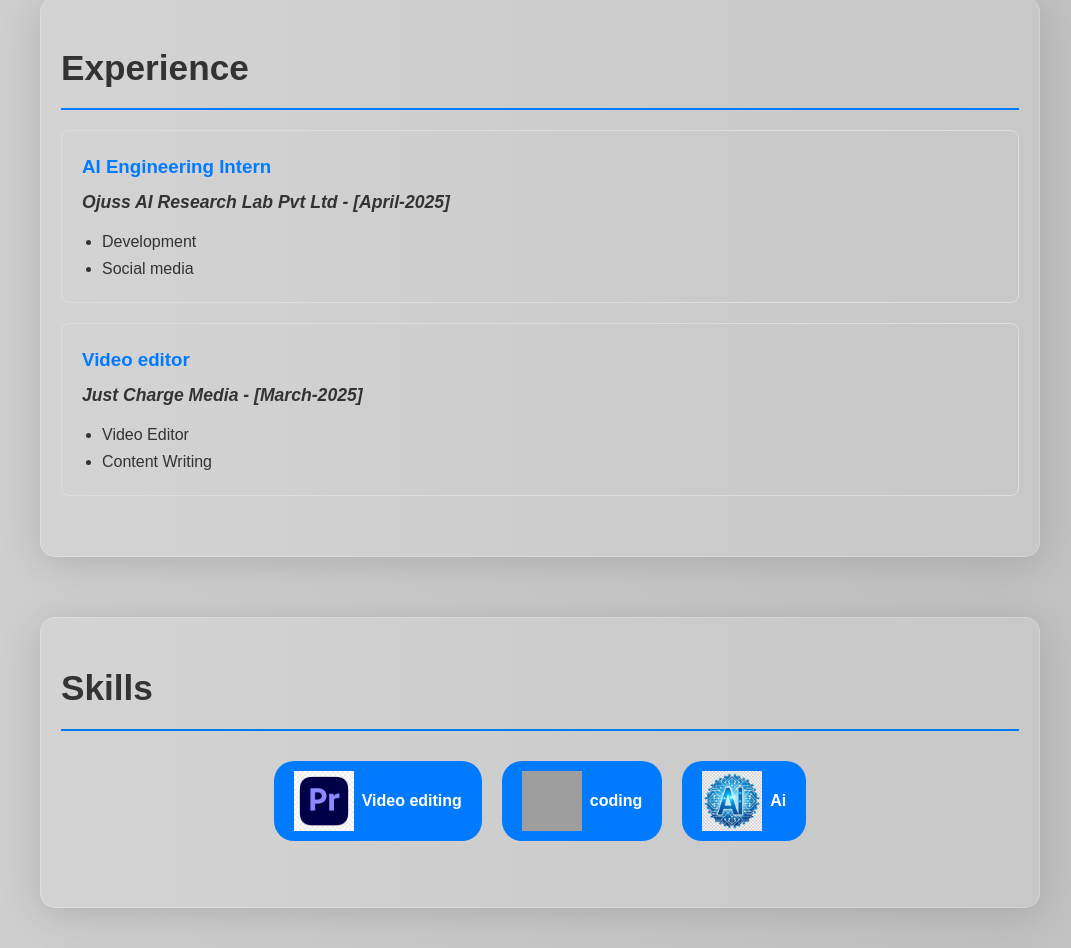
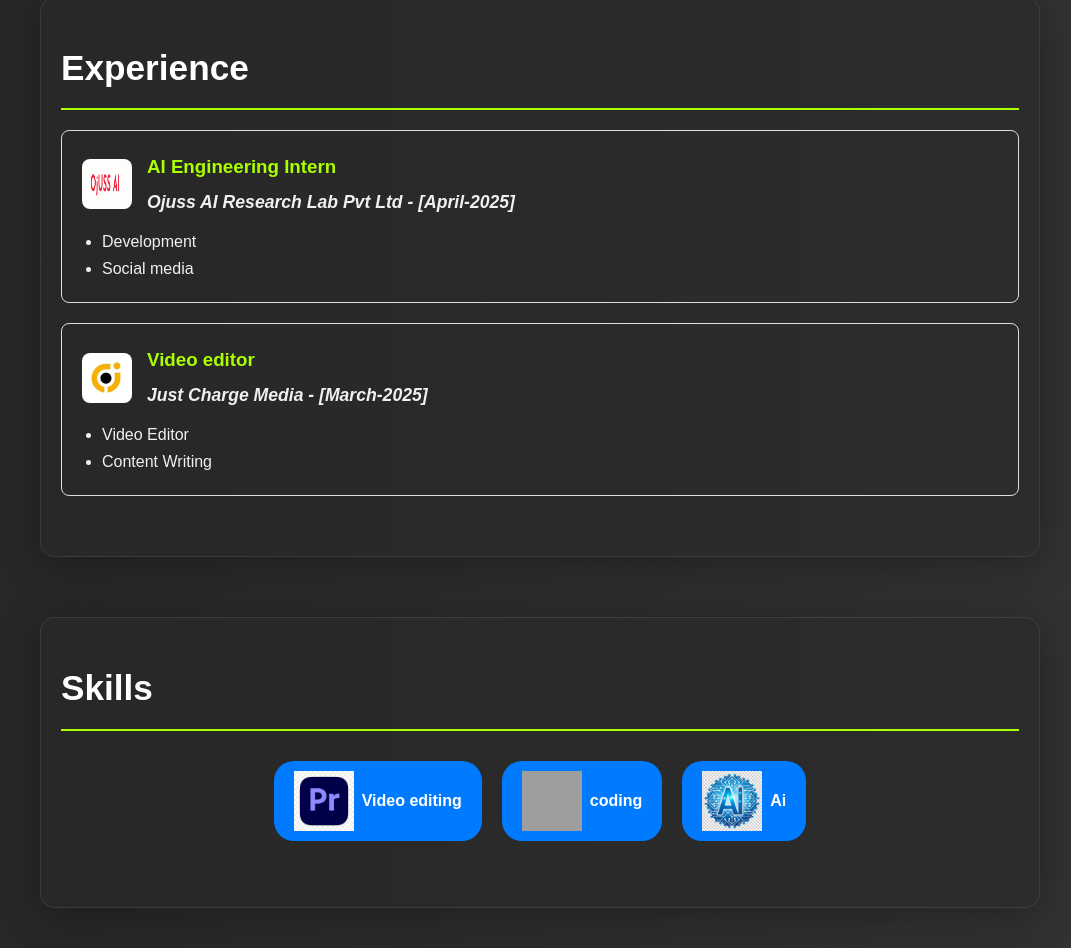
Before and after one commit to xickysahab/iamaagam, a Next.js app: page / in a window 1280 px wide. Shown: the part 1264-2212 px from the top of the page, without its empty margins (100-1171 px from the left). Built offline with nearby package versions, Linux system fonts and the light colour scheme; grey boxes are pictures that could not be loaded.

Commit message:
website organising

```diff
--- a/src/app/components/About.tsx
+++ b/src/app/components/About.tsx
@@ -3,7 +3,7 @@ import React from 'react';
 const About: React.FC = () => {
   return (
     <section id="about" style={{ padding: '60px 20px', textAlign: 'center' }}>
-      <h2 style={{ color: '#333', marginBottom: '20px' }}>About Me</h2>
+      <h2 style={{ color: '#ffffff', marginBottom: '20px' }}>About Me</h2>
       <p style={{ fontSize: '1.1em', lineHeight: '1.8', maxWidth: '800px', margin: '0 auto' }}>
         Hi, I'm Aagam Jain, a first-year AI Engineering student at IIT Madras, passionate about artificial intelligence, software development, and video editing. Currently, I am gaining hands-on experience as an intern at Ojuss AI Research Lab Pvt Ltd, where I am contributing to cutting-edge projects in AI research and development.
         Beyond academics, I enjoy playing cricket, traveling to new places, and constantly seeking opportunities to learn and grow. I am deeply driven by a passion for innovation and a commitment to building impactful solutions through technology.
--- a/src/app/components/Contact.tsx
+++ b/src/app/components/Contact.tsx
@@ -3,7 +3,7 @@ import React from 'react';
 const Contact: React.FC = () => {
   return (
     <section id="contact" style={{ padding: '40px 20px', textAlign: 'center' }}>
-      <h2 style={{ color: '#333', marginBottom: '20px' }}>Contact</h2>
+      <h2 style={{ color: '#ffffff', marginBottom: '20px' }}>Contact</h2>
       <p style={{ fontSize: '1.1em' }}>You can reach me at: <a href="mailto:jainaagam908@gmail.com" style={{ color: '#007bff', textDecoration: 'none' }}>jainaagam908@gmail.com</a></p>
       <p style={{ fontSize: '1.1em' }}>GitHub: <a href="https://github.com/xickysahab/iamaagam.git" style={{ color: '#007bff', textDecoration: 'none' }} target="_blank" rel="noopener noreferrer">https://github.com/xickysahab/iamaagam.git</a></p>
       <p style={{ fontSize: '1.1em' }}>LinkedIn: <a href="https://www.linkedin.com/in/aagam-jain-29a5a3185" style={{ color: '#007bff', textDecoration: 'none' }} target="_blank" rel="noopener noreferrer">www.linkedin.com/in/aagam-jain-29a5a3185</a></p>
--- a/src/app/components/Education.tsx
+++ b/src/app/components/Education.tsx
@@ -4,7 +4,7 @@ import Image from 'next/image';
 const Education: React.FC = () => {
   return (
     <section id="education" style={{ padding: '40px 20px' }}>
-      <h2 style={{ color: '#333', marginBottom: '20px' }}>Education</h2>
+      <h2 style={{ color: '#ffffff', marginBottom: '20px' }}>Education</h2>
       <div style={{ marginBottom: '20px', padding: '20px', border: '1px solid #ddd', borderRadius: '8px', display: 'flex', alignItems: 'center' }}>
         <Image src="/IIT madras.png" alt="IIT Madras Logo" width={50} height={50} style={{ marginRight: '15px', objectFit: 'contain' }} />
         <div>
--- a/src/app/components/Experience.tsx
+++ b/src/app/components/Experience.tsx
@@ -1,13 +1,19 @@
 import React from 'react';
+import Image from 'next/image';
 
 const Experience: React.FC = () => {
   return (
     <section id="experience" style={{ padding: '40px 20px' }}>
-      <h2 style={{ color: '#333', marginBottom: '20px' }}>Experience</h2>
+      <h2 style={{ color: '#ffffff', marginBottom: '20px' }}>Experience</h2>
       {/* Add your work or internship experience here */}
       <div style={{ marginBottom: '20px', padding: '20px', border: '1px solid #ddd', borderRadius: '8px' }}>
-        <h3 style={{ marginTop: '0', marginBottom: '5px', color: '#007bff' }}>AI Engineering Intern</h3>
-        <p style={{ margin: '0 0 10px 0', fontStyle: 'italic', fontSize: '1.1em', fontWeight: 'bold' }}>Ojuss AI Research Lab Pvt Ltd - [April-2025]</p>
+        <div style={{ display: 'flex', alignItems: 'center', marginBottom: '10px' }}>
+          <Image src="/Ojjus.png" alt="Ojuss AI Research Lab Pvt Ltd Logo" width={50} height={50} style={{ marginRight: '15px', borderRadius: '8px' }} />
+          <div>
+            <h3 style={{ marginTop: '0', marginBottom: '5px', color: '#aaff00' }}>AI Engineering Intern</h3>
+            <p style={{ margin: '0', fontStyle: 'italic', fontSize: '1.1em', fontWeight: 'bold' }}>Ojuss AI Research Lab Pvt Ltd - [April-2025]</p>
+          </div>
+        </div>
         <ul style={{ margin: '0', paddingLeft: '20px' }}>
           <li>Development</li>
           <li>Social media</li>
@@ -15,8 +21,13 @@ const Experience: React.FC = () => {
         </ul>
       </div>
       <div style={{ marginBottom: '20px', padding: '20px', border: '1px solid #ddd', borderRadius: '8px' }}>
-        <h3 style={{ marginTop: '0', marginBottom: '5px', color: '#007bff' }}>Video editor</h3>
-        <p style={{ margin: '0 0 10px 0', fontStyle: 'italic', fontSize: '1.1em', fontWeight: 'bold' }}>Just Charge Media - [March-2025]</p>
+        <div style={{ display: 'flex', alignItems: 'center', marginBottom: '10px' }}>
+          <Image src="/Justcharge.jpeg" alt="Just Charge Media Logo" width={50} height={50} style={{ marginRight: '15px', borderRadius: '8px' }} />
+          <div>
+            <h3 style={{ marginTop: '0', marginBottom: '5px', color: '#aaff00' }}>Video editor</h3>
+            <p style={{ margin: '0', fontStyle: 'italic', fontSize: '1.1em', fontWeight: 'bold' }}>Just Charge Media - [March-2025]</p>
+          </div>
+        </div>
         <ul style={{ margin: '0', paddingLeft: '20px' }}>
           <li>Video Editor</li>
           <li>Content Writing</li>
--- a/src/app/components/Header.tsx
+++ b/src/app/components/Header.tsx
@@ -3,12 +3,12 @@ import Image from 'next/image';
 
 const Header: React.FC = () => {
   return (
-    <header style={{ padding: '40px 20px', backgroundColor: '#2c3e50', color: '#ecf0f1', textAlign: 'center', display: 'flex', alignItems: 'center', justifyContent: 'center' }}>
+    <header style={{ padding: '40px 20px', backgroundColor: '#000000', color: '#ecf0f1', textAlign: 'center', display: 'flex', alignItems: 'center', justifyContent: 'center' }}>
       <div className="pfp-container" style={{ marginRight: '20px' }}>
         <Image src="/Aagam.JPG" alt="Aagam Jain" width={150} height={150} style={{ borderRadius: '50%', objectFit: 'cover' }} /> {/* Approximate 5cm to pixels */}
       </div>
       <div>
-        <h1 style={{ margin: '0 0 10px 0', fontSize: '3em', fontWeight: 'bold' }}>Aagam Jain</h1>
+        <h1 className="name-hover" style={{ margin: '0 0 10px 0', fontSize: '3em', fontWeight: 'bold' }}>Aagam Jain</h1>
         <p style={{ margin: '0', fontSize: '1.5em', color: '#bdc3c7' }}>AI Engineering Student</p>
       </div>
     </header>
--- a/src/app/components/Projects.tsx
+++ b/src/app/components/Projects.tsx
@@ -4,7 +4,7 @@ import Image from 'next/image';
 const Projects: React.FC = () => {
   return (
     <section id="projects" style={{ padding: '40px 20px' }}>
-      <h2 style={{ color: '#333', marginBottom: '20px' }}>Projects</h2>
+      <h2 style={{ color: '#ffffff', marginBottom: '20px' }}>Projects</h2>
       {/* Add your project components or list here */}
       <div style={{ display: 'grid', gridTemplateColumns: 'repeat(auto-fit, minmax(300px, 1fr))', gap: '20px' }}>
         <div style={{ padding: '20px', border: '1px solid #ddd', borderRadius: '8px', backgroundColor: '#f9f9f9' }}>
--- a/src/app/components/Skills.tsx
+++ b/src/app/components/Skills.tsx
@@ -4,7 +4,7 @@ import Image from 'next/image';
 const Skills: React.FC = () => {
   return (
     <section id="skills" style={{ padding: '40px 20px' }}>
-      <h2 style={{ color: '#333', marginBottom: '20px' }}>Skills</h2>
+      <h2 style={{ color: '#ffffff', marginBottom: '20px' }}>Skills</h2>
       <ul style={{ listStyle: 'none', padding: '0', display: 'flex', flexWrap: 'wrap', justifyContent: 'center' }}>
         <li style={{ margin: '10px', padding: '10px 20px', backgroundColor: '#007bff', color: '#fff', borderRadius: '20px', fontWeight: 'bold', display: 'flex', alignItems: 'center' }}>
           <Image src="/premierepro.png" alt="Premiere Pro Logo" width={60} height={60} style={{ marginRight: '8px' }} /> {/* Approximate 2cm to pixels */}
--- a/src/app/globals.css
+++ b/src/app/globals.css
@@ -1,11 +1,11 @@
 :root {
-  --background-color: #e0e0e0; /* Lighter background for contrast */
-  --text-color: #333;
-  --primary-color: #007bff;
-  --secondary-color: #6c757d;
-  --card-background: rgba(255, 255, 255, 0.1); /* Semi-transparent white */
-  --card-border: 1px solid rgba(255, 255, 255, 0.2);
-  --card-shadow: 0 6px 40px rgba(0, 0, 0, 0.15); /* Enhanced shadow */
+  --background-color: #1a1a1a; /* Dark background */
+  --text-color: #f0f0f0; /* Light text */
+  --primary-color: #aaff00; /* Highlighted green primary color */
+  --secondary-color: #bbbbbb; /* Lighter secondary color */
+  --card-background: rgba(40, 40, 40, 0.5); /* Semi-transparent dark */
+  --card-border: 1px solid rgba(80, 80, 80, 0.5);
+  --card-shadow: 0 6px 40px rgba(0, 0, 0, 0.3); /* Enhanced shadow */
   --glass-blur: 15px; /* Increased blur */
 }
 
@@ -28,7 +28,7 @@ body {
   font-family: 'Arial', sans-serif;
   line-height: 1.7; /* Slightly increased line height */
   color: var(--text-color);
-  background: linear-gradient(to right, #e0e0e0, #c0c0c0); /* Subtle gradient background */
+  background: linear-gradient(to right, #1a1a1a, #333333); /* Subtle dark gradient background */
   background-size: 200% 200%; /* For animation */
   animation: gradientAnimation 15s ease infinite; /* Apply animation */
   transition: background-color 0.3s ease;
@@ -39,7 +39,7 @@ h1, h2, h3, h4, h5, h6 {
   margin-top: 0;
   margin-bottom: 0.8em;
   font-weight: 700;
-  color: var(--text-color);
+  color: #ffffff; /* Changed heading color to white */
 }
 
 h1 {
@@ -79,7 +79,7 @@ section {
 
 section:hover {
   transform: translateY(-8px); /* Increased hover lift */
-  box-shadow: 0 12px 50px rgba(0, 0, 0, 0.3); /* More pronounced hover shadow */
+  box-shadow: 0 12px 50px rgba(0, 0, 0, 0.5); /* More pronounced hover shadow */
 }
 
 /* Enhanced Hover Effects */
@@ -89,8 +89,8 @@ section:hover {
 
 #projects div[style*="padding: 20px"]:hover {
   transform: scale(1.03); /* Slightly scale up on hover */
-  box-shadow: 0 8px 20px rgba(0, 0, 0, 0.2);
-  background-color: #e0e0e0; /* Highlight color on hover */
+  box-shadow: 0 8px 20px rgba(0, 0, 0, 0.4);
+  background-color: rgba(60, 60, 60, 0.7); /* Highlight color on hover */
 }
 
 #skills li { /* Target skill tags */
@@ -99,7 +99,7 @@ section:hover {
 
 #skills li:hover {
   transform: scale(1.05);
-  background-color: #0056b3; /* Darker shade on hover */
+  background-color: #88cc00; /* Darker shade of highlighted green on hover */
 }
 
 /* Header Entrance Animation */
@@ -158,7 +158,7 @@ footer p {
   height: 160px; /* Image height + padding for ring */
   border-radius: 50%;
   border: 5px solid transparent;
-  border-top-color: #007bff; /* Color of the rotating ring */
+  border-top-color: #aaff00; /* Color of the rotating ring - Highlighted green */
   animation: rotate 2s linear infinite; /* Apply rotation animation */
   display: flex;
   align-items: center;
@@ -170,3 +170,12 @@ footer p {
   animation: rotate 2s linear infinite reverse; /* Counter-rotate the image */
   transform: rotate(70deg); /* Rotate the image by 70 degrees */
 }
+
+.name-hover {
+  transition: color 0.3s ease, text-shadow 0.3s ease;
+}
+
+.name-hover:hover {
+  color: var(--primary-color); /* Change color on hover */
+  text-shadow: 0 0 8px rgba(170, 255, 0, 0.6); /* Add a subtle glow */
+}
```
Also changed, not shown: public/Justcharge.jpeg (added), public/Ojjus.png (added).
